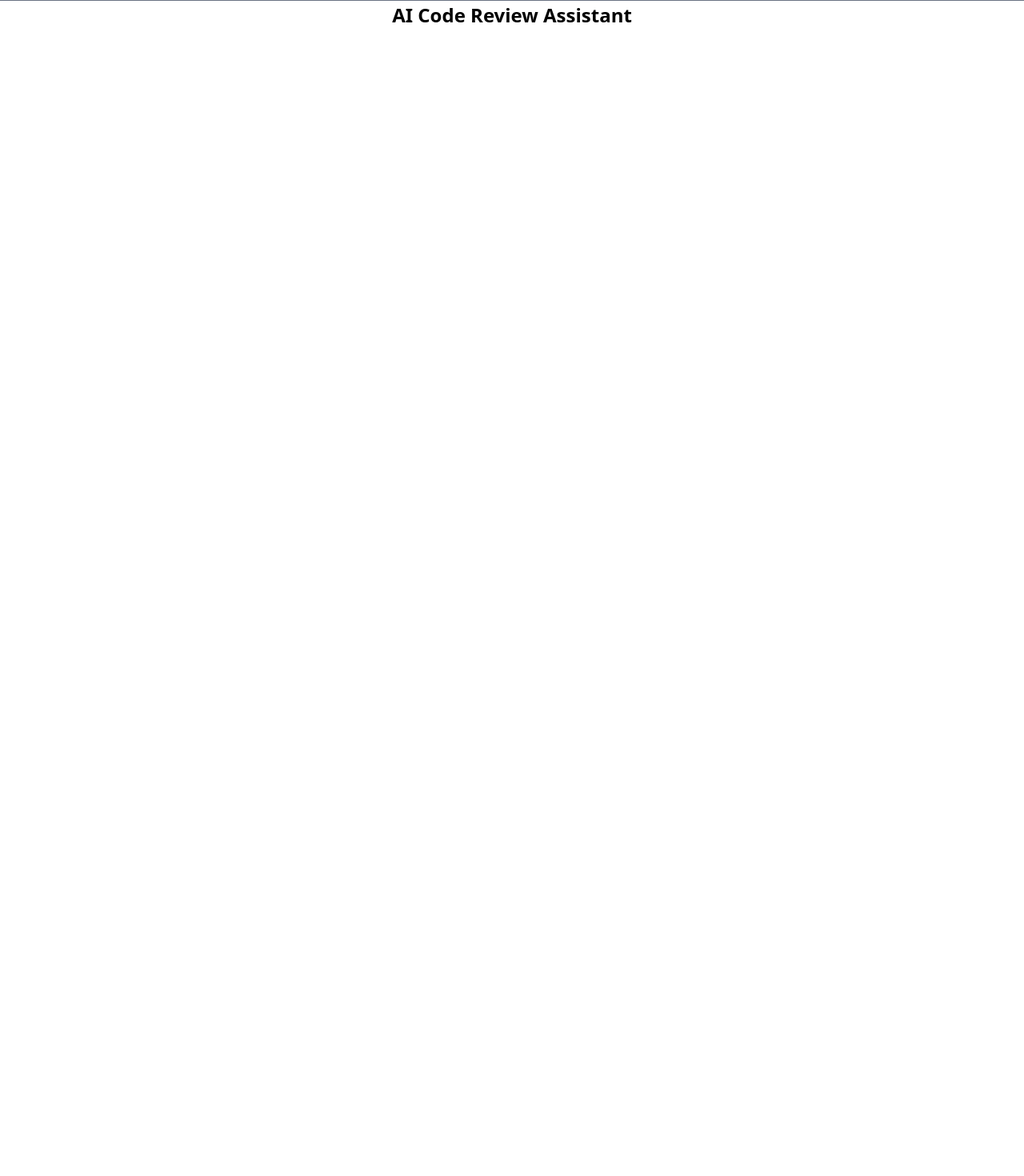
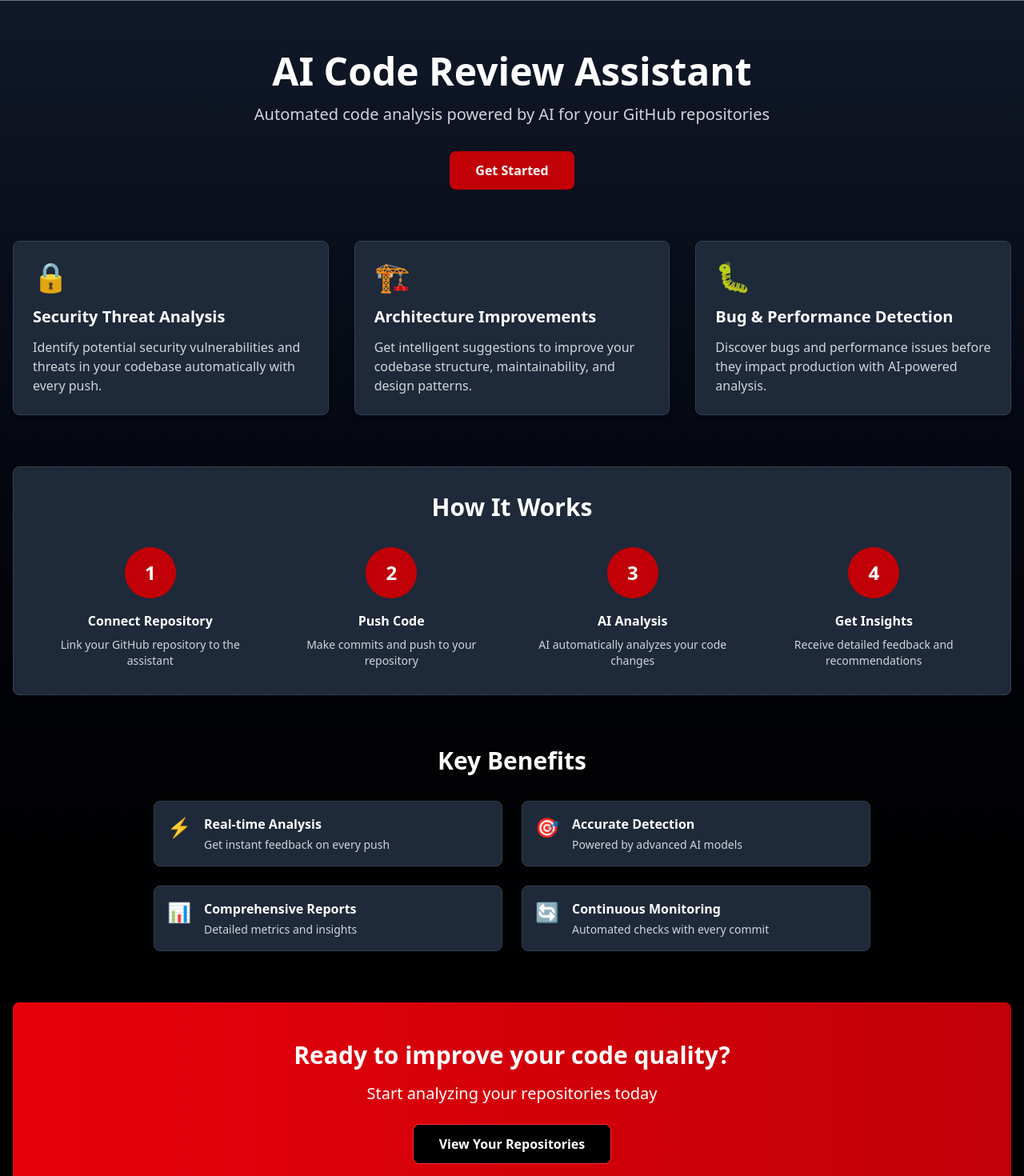
Before and after one commit to SahusBhandary/CodeReviewAssistant, a Next.js app in the folder frontend/: page / in a window 1280 px wide. Shown: the part 40-1510 px from the top of the page at 80% size. Before the commit the page ends 800 px from the top, so only its background shows below. Built offline with nearby package versions, Linux system fonts and the light colour scheme; no server answers.

Commit message:
Frontend styling for home page

```diff
--- a/frontend/src/app/page.js
+++ b/frontend/src/app/page.js
@@ -1,10 +1,137 @@
 import Image from "next/image";
+import Link from "next/link";
 
 export default function Index() {
   return (
-    <div>
-      <div className="flex justify-center">
-        <div className="font-bold text-[24px]">AI Code Review Assistant</div>
+    <div className="min-h-screen bg-gradient-to-b from-gray-900 to-black">
+      {/* Hero Section */}
+      <div className="container mx-auto px-4 py-16">
+        <div className="text-center mb-16">
+          <h1 className="text-5xl font-bold text-white mb-4">
+            AI Code Review Assistant
+          </h1>
+          <p className="text-xl text-gray-300 mb-8">
+            Automated code analysis powered by AI for your GitHub repositories
+          </p>
+          <Link
+            href="/repos"
+            className="inline-block bg-red-700 text-white px-8 py-3 rounded-lg font-semibold hover:bg-red-700 transition-colors"
+          >
+            Get Started
+          </Link>
+        </div>
+
+        {/* Features Grid */}
+        <div className="grid md:grid-cols-3 gap-8 mb-16">
+          {/* Security Analysis */}
+          <div className="bg-gray-800 p-6 rounded-lg shadow-md hover:shadow-xl hover:shadow-red-900/20 transition-shadow border border-gray-700">
+            <div className="text-4xl mb-4">🔒</div>
+            <h3 className="text-xl font-bold mb-3 text-white">Security Threat Analysis</h3>
+            <p className="text-gray-300">
+              Identify potential security vulnerabilities and threats in your codebase automatically with every push.
+            </p>
+          </div>
+
+          {/* Architecture Improvements */}
+          <div className="bg-gray-800 p-6 rounded-lg shadow-md hover:shadow-xl hover:shadow-red-900/20 transition-shadow border border-gray-700">
+            <div className="text-4xl mb-4">🏗️</div>
+            <h3 className="text-xl font-bold mb-3 text-white">Architecture Improvements</h3>
+            <p className="text-gray-300">
+              Get intelligent suggestions to improve your codebase structure, maintainability, and design patterns.
+            </p>
+          </div>
+
+          {/* Bug Detection */}
+          <div className="bg-gray-800 p-6 rounded-lg shadow-md hover:shadow-xl hover:shadow-red-900/20 transition-shadow border border-gray-700">
+            <div className="text-4xl mb-4">🐛</div>
+            <h3 className="text-xl font-bold mb-3 text-white">Bug & Performance Detection</h3>
+            <p className="text-gray-300">
+              Discover bugs and performance issues before they impact production with AI-powered analysis.
+            </p>
+          </div>
+        </div>
+
+        {/* How It Works Section */}
+        <div className="bg-gray-800 rounded-lg shadow-md p-8 mb-16 border border-gray-700">
+          <h2 className="text-3xl font-bold text-center mb-8 text-white">How It Works</h2>
+          <div className="grid md:grid-cols-4 gap-6">
+            <div className="text-center">
+              <div className="bg-red-700 w-16 h-16 rounded-full flex items-center justify-center mx-auto mb-4 text-2xl font-bold text-white">
+                1
+              </div>
+              <h4 className="font-semibold mb-2 text-white">Connect Repository</h4>
+              <p className="text-sm text-gray-300">Link your GitHub repository to the assistant</p>
+            </div>
+            <div className="text-center">
+              <div className="bg-red-700 w-16 h-16 rounded-full flex items-center justify-center mx-auto mb-4 text-2xl font-bold text-white">
+                2
+              </div>
+              <h4 className="font-semibold mb-2 text-white">Push Code</h4>
+              <p className="text-sm text-gray-300">Make commits and push to your repository</p>
+            </div>
+            <div className="text-center">
+              <div className="bg-red-700 w-16 h-16 rounded-full flex items-center justify-center mx-auto mb-4 text-2xl font-bold text-white">
+                3
+              </div>
+              <h4 className="font-semibold mb-2 text-white">AI Analysis</h4>
+              <p className="text-sm text-gray-300">AI automatically analyzes your code changes</p>
+            </div>
+            <div className="text-center">
+              <div className="bg-red-700 w-16 h-16 rounded-full flex items-center justify-center mx-auto mb-4 text-2xl font-bold text-white">
+                4
+              </div>
+              <h4 className="font-semibold mb-2 text-white">Get Insights</h4>
+              <p className="text-sm text-gray-300">Receive detailed feedback and recommendations</p>
+            </div>
+          </div>
+        </div>
+
+        {/* Key Benefits Section */}
+        <div className="text-center mb-16">
+          <h2 className="text-3xl font-bold mb-8 text-white">Key Benefits</h2>
+          <div className="grid md:grid-cols-2 gap-6 max-w-4xl mx-auto">
+            <div className="flex items-start bg-gray-800 p-4 rounded-lg shadow border border-gray-700">
+              <span className="text-2xl mr-4">⚡</span>
+              <div className="text-left">
+                <h4 className="font-semibold mb-1 text-white">Real-time Analysis</h4>
+                <p className="text-sm text-gray-300">Get instant feedback on every push</p>
+              </div>
+            </div>
+            <div className="flex items-start bg-gray-800 p-4 rounded-lg shadow border border-gray-700">
+              <span className="text-2xl mr-4">🎯</span>
+              <div className="text-left">
+                <h4 className="font-semibold mb-1 text-white">Accurate Detection</h4>
+                <p className="text-sm text-gray-300">Powered by advanced AI models</p>
+              </div>
+            </div>
+            <div className="flex items-start bg-gray-800 p-4 rounded-lg shadow border border-gray-700">
+              <span className="text-2xl mr-4">📊</span>
+              <div className="text-left">
+                <h4 className="font-semibold mb-1 text-white">Comprehensive Reports</h4>
+                <p className="text-sm text-gray-300">Detailed metrics and insights</p>
+              </div>
+            </div>
+            <div className="flex items-start bg-gray-800 p-4 rounded-lg shadow border border-gray-700">
+              <span className="text-2xl mr-4">🔄</span>
+              <div className="text-left">
+                <h4 className="font-semibold mb-1 text-white">Continuous Monitoring</h4>
+                <p className="text-sm text-gray-300">Automated checks with every commit</p>
+              </div>
+            </div>
+          </div>
+        </div>
+
+        {/* CTA Section */}
+        <div className="text-center bg-gradient-to-r from-red-600 to-red-700 text-white p-12 rounded-lg shadow-xl">
+          <h2 className="text-3xl font-bold mb-4">Ready to improve your code quality?</h2>
+          <p className="text-xl mb-6">Start analyzing your repositories today</p>
+          <Link
+            href="/repos"
+            className="inline-block bg-black text-white px-8 py-3 rounded-lg font-semibold hover:bg-gray-900 transition-colors border border-red-500"
+          >
+            View Your Repositories
+          </Link>
+        </div>
       </div>
     </div>
   );
```
